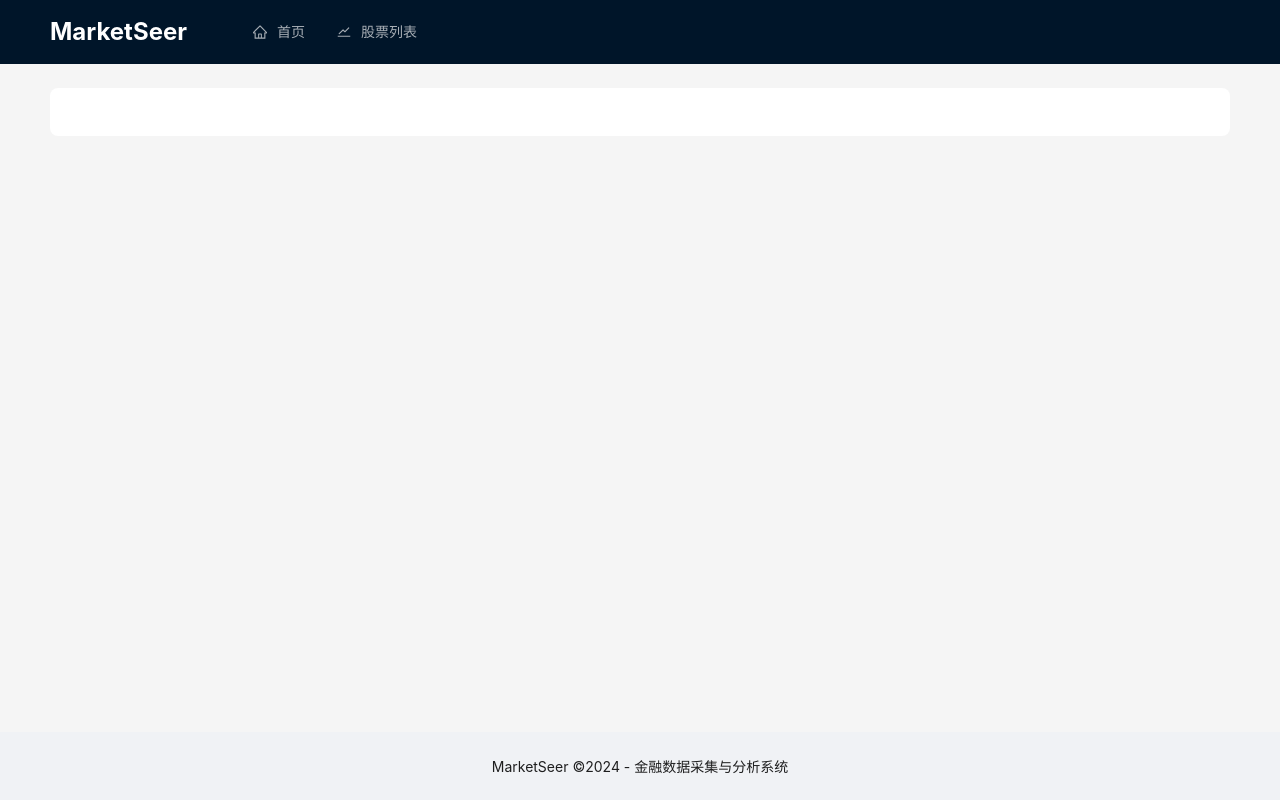
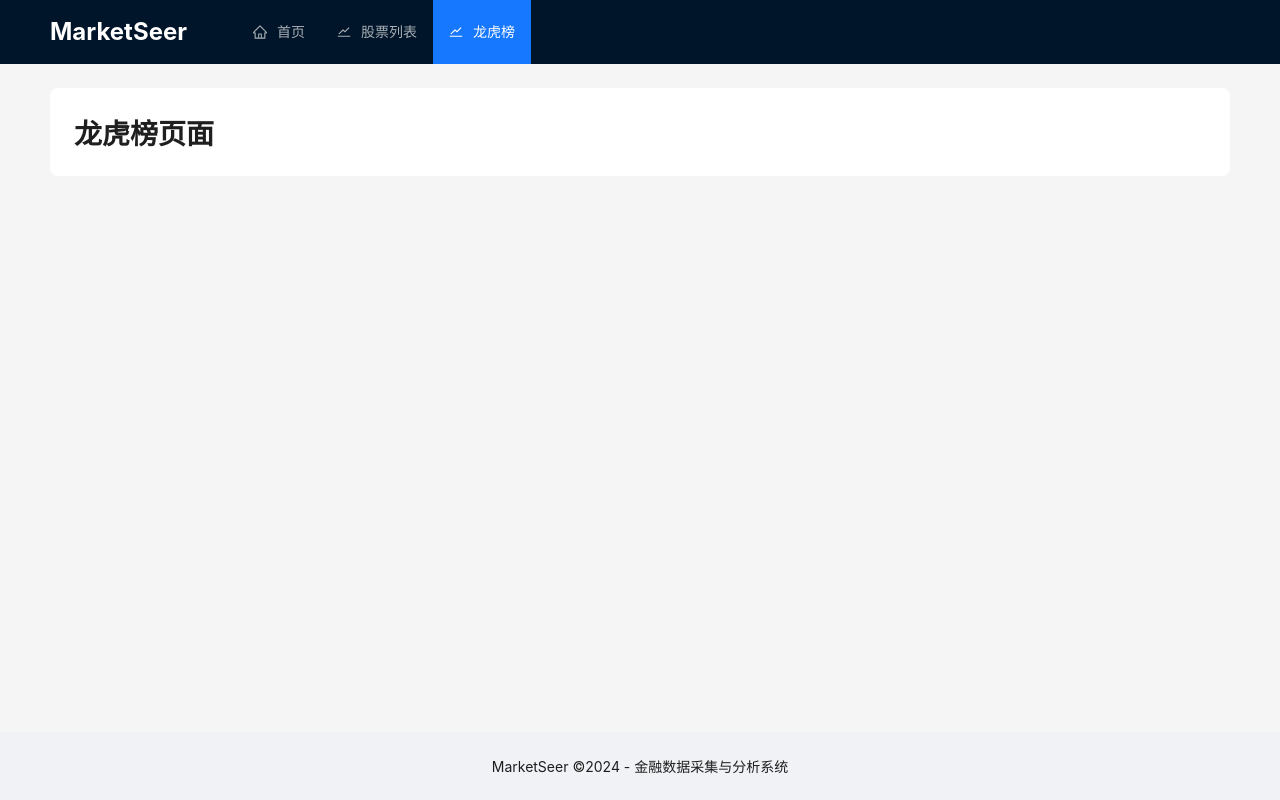
Before and after one commit to yuniezzx/MarketSeer, a React (Vite) app in the folder frontend/: page /lhb in a window 1280 px wide. Built offline with nearby package versions, Linux system fonts and the light colour scheme.

Commit message:
lhb daily job

```diff
--- a/frontend/index.html
+++ b/frontend/index.html
@@ -2,7 +2,7 @@
 <html lang="zh-CN">
   <head>
     <meta charset="UTF-8" />
-    <link rel="icon" type="image/svg+xml" href="/vite.svg" />
+    <link rel="icon" href="/favicon.ico" />
     <meta name="viewport" content="width=device-width, initial-scale=1.0" />
     <title>MarketSeer - 金融数据分析系统</title>
   </head>
--- a/frontend/src/App.jsx
+++ b/frontend/src/App.jsx
@@ -5,6 +5,7 @@ import zhCN from 'antd/locale/zh_CN';
 import Layout from './components/Layout';
 import HomePage from './pages/home/HomePage';
 import StockListPage from './pages/stocklist/StockListPage';
+import LhbPage from './pages/lhb/LhbPage';
 import StockDetailPage from './pages/stockdetail/StockDetailPage';
 import './App.scss';
 
@@ -16,6 +17,7 @@ function App() {
           <Routes>
             <Route path='/' element={<HomePage />} />
             <Route path='/stocks' element={<StockListPage />} />
+            <Route path='/lhb' element={<LhbPage />} />
             <Route path='/stocks/:code' element={<StockDetailPage />} />
           </Routes>
         </Layout>
--- a/frontend/src/components/Layout/index.jsx
+++ b/frontend/src/components/Layout/index.jsx
@@ -20,6 +20,11 @@ function Layout({ children }) {
       key: '/stocks',
       icon: <StockOutlined />,
       label: '股票列表',
+    },
+    {
+      key: '/lhb',
+      icon: <StockOutlined />,
+      label: '龙虎榜',
     },
   ];
 
--- /dev/null
+++ b/frontend/src/pages/lhb/LhbPage.jsx
@@ -0,0 +1,12 @@
+import React from 'react';
+import './LhbPage.scss';
+
+const LhbPage = () => {
+  return (
+    <div>
+      <h1>龙虎榜页面</h1>
+    </div>
+  );
+};
+
+export default LhbPage;
```
Also changed, not shown: frontend/src/pages/lhb/LhbPage.scss (added), 2 other files (tests, documents, lock files or other folders).
